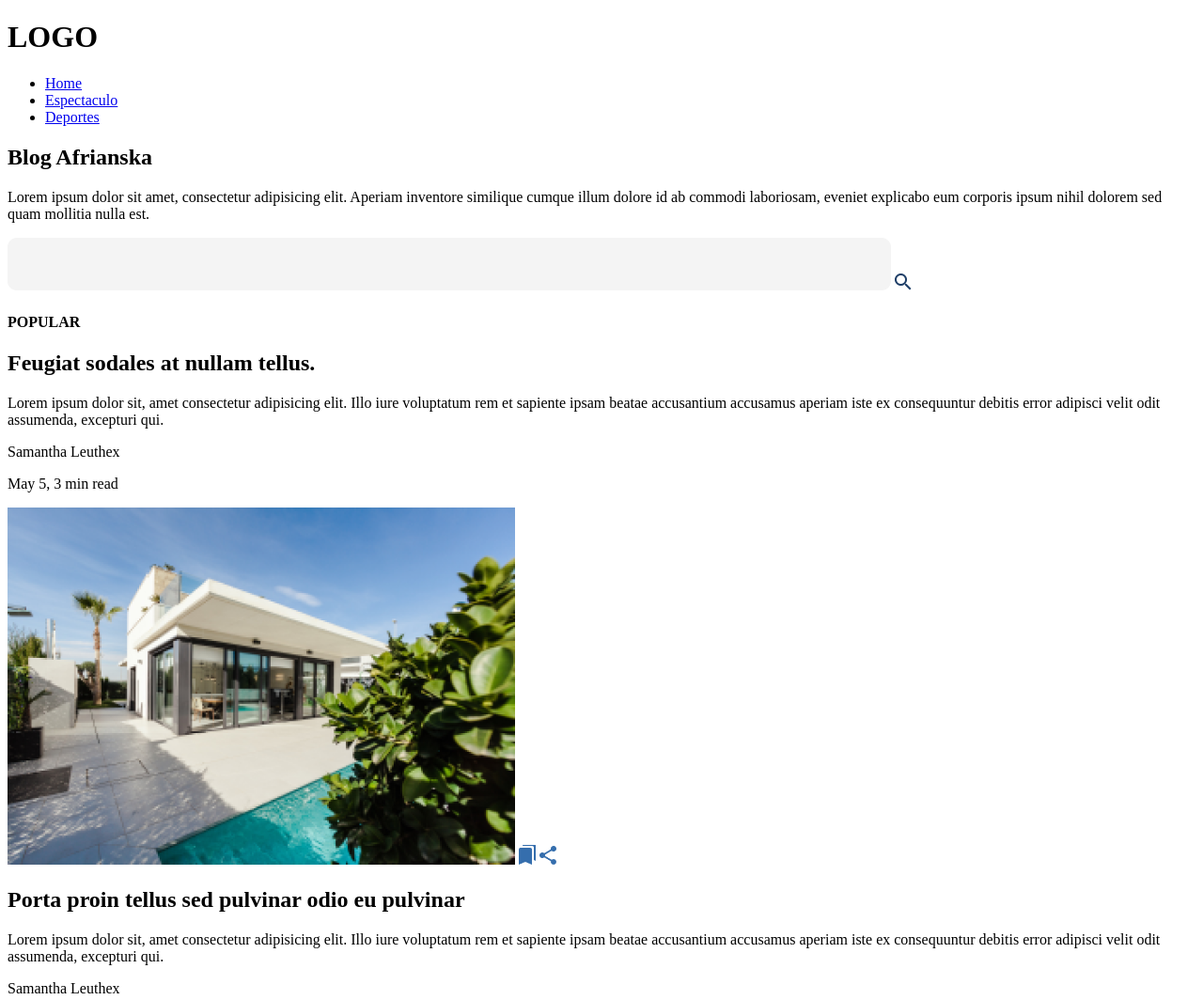
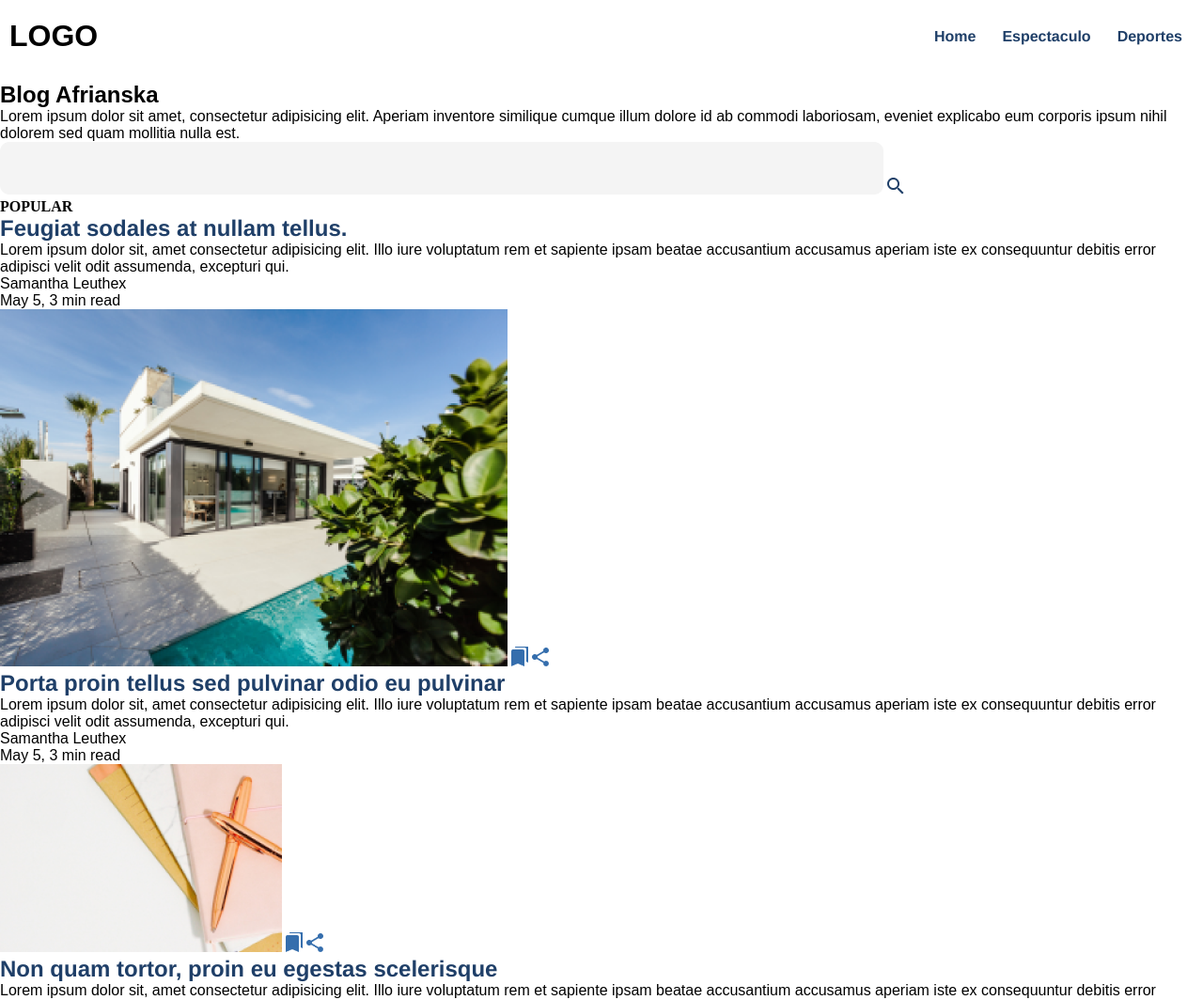
Before and after one commit to Jimena-tm/proyectosemana05, a plain HTML site: page index.html in a window 1280 px wide. Shown: the top 1064 px of the page at 94% size. Drawn offline with Linux system fonts and the light colour scheme.

Commit message:
Header terminado

```diff
--- a/index.html
+++ b/index.html
@@ -5,17 +5,20 @@
     <meta name="viewport" content="width=device-width, initial-scale=1.0">
     <meta http-equiv="X-UA-Compatible" content="ie=edge">
     <title>Blog Afrianska</title>
+    <link rel="stylesheet" href="./styles/main.css"/>
 </head>
 <body>
     <header>
+      <div class="contenedor">
         <h1>LOGO</h1>
-        <nav>
+          <nav class="navegador">
               <ul>
                   <li><a href="#">Home</a></li>
                   <li><a href="#">Espectaculo</a></li>
                   <li><a href="#">Deportes</a></li>
               </ul>
           </nav>
+      </div>
     </header>
 
     <section>
@@ -92,7 +95,7 @@
       <h3>ALL ARTICLE</h3>
 
       <div>
-        <p>Massa eu in laoreet enim augue vulputate nunc.</p>
+        <h2>Massa eu in laoreet enim augue vulputate nunc.</h2>
         <p>Lorem ipsum, dolor sit amet consectetur adipisicing elit. Excepturi, aperiam tempora fugit placeat exercitationem impedit ea facilis id nobis? Quod, necessitatibus! Eum rerum consequuntur, tenetur ipsa libero cum nisi? Nihil.</p>
         <p>Samantha Leuthex</p>
         <p>May 5, 3 min read</p>
@@ -102,7 +105,7 @@
       </div>
 
       <div>
-          <p>Feugiat a euismod arcu feugiat posuere morbi.</p>
+          <h2>Feugiat a euismod arcu feugiat posuere morbi.</h2>
           <p>Lorem ipsum, dolor sit amet consectetur adipisicing elit. Excepturi, aperiam tempora fugit placeat exercitationem impedit ea facilis id nobis? Quod, necessitatibus! Eum rerum consequuntur, tenetur ipsa libero cum nisi? Nihil.</p>
           <p>Samantha Leuthex</p>
           <p>May 5, 3 min read</p>
@@ -112,7 +115,7 @@
       </div>
 
       <div>
-          <p>Sociis purus pellentesque faucibus vitae et felis.</p>
+          <h2>Sociis purus pellentesque faucibus vitae et felis.</h2>
           <p>Lorem ipsum, dolor sit amet consectetur adipisicing elit. Excepturi, aperiam tempora fugit placeat exercitationem impedit ea facilis id nobis? Quod, necessitatibus! Eum rerum consequuntur, tenetur ipsa libero cum nisi? Nihil.</p>
           <p>Samantha Leuthex</p>
           <p>May 5, 3 min read</p>
@@ -122,7 +125,7 @@
       </div>
 
       <div>
-          <p>Cursus feugiat mi pellentesque mauris sed eu.</p>
+          <h2>Cursus feugiat mi pellentesque mauris sed eu.</h2>
           <p>Lorem ipsum, dolor sit amet consectetur adipisicing elit. Excepturi, aperiam tempora fugit placeat exercitationem impedit ea facilis id nobis? Quod, necessitatibus! Eum rerum consequuntur, tenetur ipsa libero cum nisi? Nihil.</p>
           <p>Samantha Leuthex</p>
           <p>May 5, 3 min read</p>
@@ -133,7 +136,7 @@
       </div>
 
       <div>
-          <p>A morbi arcu curabitur etiam fringilla augue.</p>
+          <h2>A morbi arcu curabitur etiam fringilla augue.</h2>
           <p>Lorem ipsum, dolor sit amet consectetur adipisicing elit. Excepturi, aperiam tempora fugit placeat exercitationem impedit ea facilis id nobis? Quod, necessitatibus! Eum rerum consequuntur, tenetur ipsa libero cum nisi? Nihil.</p>
           <p>Samantha Leuthex</p>
           <p>May 5, 3 min read</p>
--- a/styles/main.css
+++ b/styles/main.css
@@ -0,0 +1,45 @@
+/*GLOBALS*/
+*{
+  margin: 0;
+  padding: 0;
+}
+
+h1 {
+  font-family: arial;
+}
+
+h2 {
+  font-family: helvetica;
+  color: #1F3F68;
+}
+
+p {
+  font-family: arial;
+}
+
+ul {
+  list-style: none;
+}
+
+/*HEADER*/
+
+header .contenedor{
+  display: flex;
+  align-items: center;
+  justify-content: space-between;
+  padding: 20px 10px 30px;
+
+}
+
+
+.navegador li {
+  display: inline;
+  font-family: helvetica;
+  font-weight: bold;
+  padding: 12px;
+}
+
+.navegador a{
+  text-decoration: none;
+  color: #1F3F68;
+}
```
Lines whose indentation alone changed are shown as unchanged.
